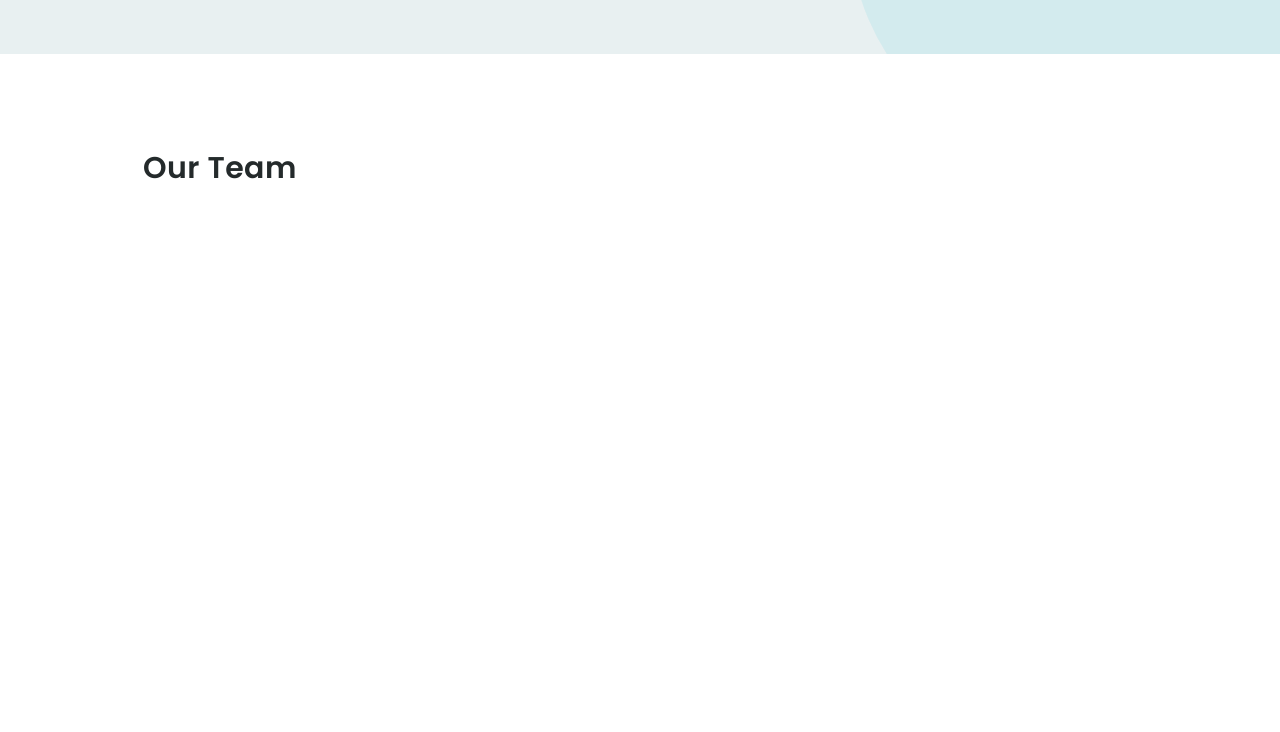
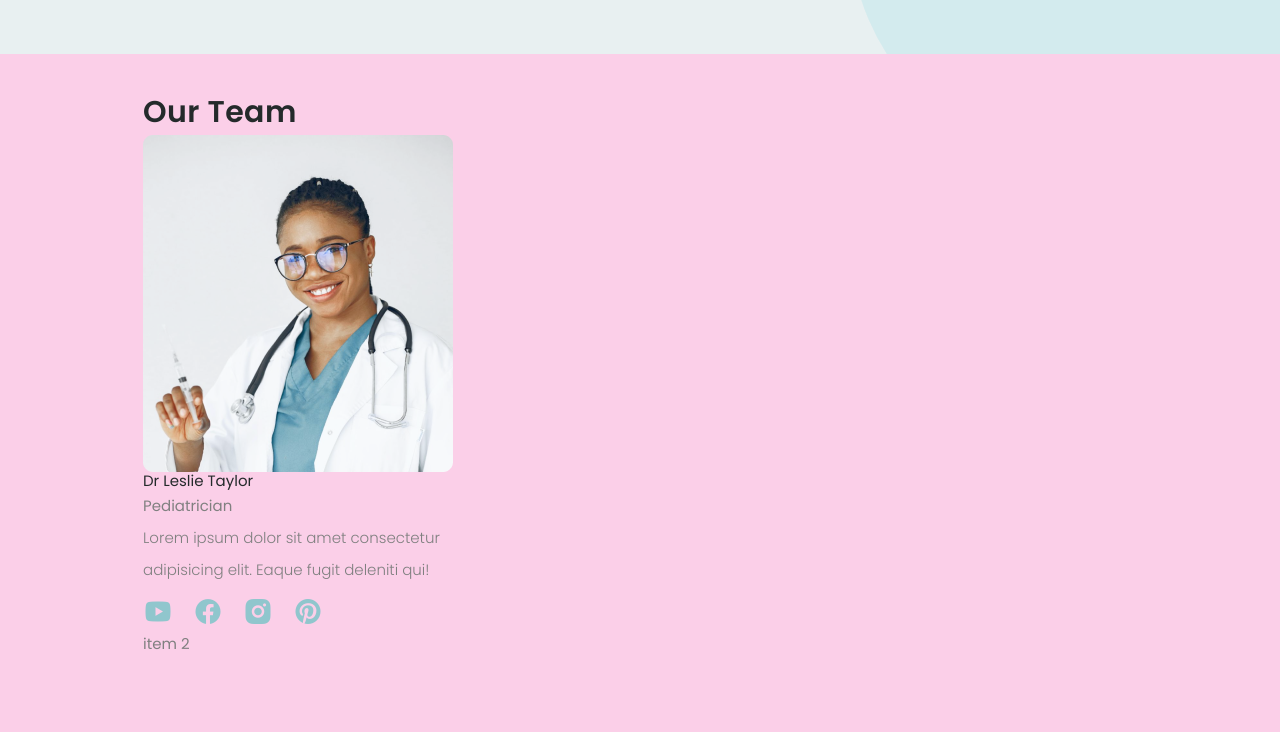
Before and after one commit to Khaffycodes/health-landing-page, a website: page src/index.html in a window 1280 px wide. Shown: the part 2348-3080 px from the top of the page. Drawn offline with nearby package versions, Linux system fonts and the light colour scheme.

Commit message:
building team section

```diff
--- a/src/index.html
+++ b/src/index.html
@@ -353,7 +353,7 @@
       </div>
     </section>
     <!-- appointment section -->
-    <section class="appointment__section">
+    <section class="appointment section">
       <div class="container mx-auto">
         <h2
           class="h2 appointment__title mb-5 xl:mb-[50px] text-center xl:text-left"
@@ -482,11 +482,68 @@
       </div>
     </section>
     <!-- team section -->
-    <section class="team pt-5 xl:pt-12">
+    <section class="team section pt-10 bg-pink-200">
       <div class="container mx-auto">
-        <h2 class="h2 team__title mb-[50px] text-center xl:text-left xl:mt-12">
-          Our Team
+        <h2 class="team__title h2 mb-[5px] text-center xl:text-left">
+          Our team
         </h2>
+        <!-- slider -->
+        <div class="team__slider swiper min-h-[400px]">
+          <!-- Additional required wrapper -->
+          <div class="swiper-wrapper">
+            <!-- Slide 1 -->
+            <div class="swiper-slide">
+              <div>
+                <!-- item1 -->
+                <div>
+                  <div>
+                    <!-- img -->
+                    <div class="flex-1">
+                      <img src="../dist/img/doctor-1.png" alt="" />
+                    </div>
+                    <!-- info -->
+                    <div class="">
+                      <h4>Dr Leslie Taylor</h4>
+                      <div>Pediatrician</div>
+                      <p class="font-light mb-[10px] max-w-[320px]">
+                        Lorem ipsum dolor sit amet consectetur adipisicing elit.
+                        Eaque fugit deleniti qui!
+                      </p>
+                      <div
+                        class="flex items-center text-[30px] gap-x-5 text-accent-tertiary"
+                      >
+                        <a
+                          href="#"
+                          class="cursor-pointer hover:text-accent transition-all"
+                          ><i class="ri-youtube-fill"></i
+                        ></a>
+                        <a
+                          href="#"
+                          class="cursor-pointer hover:text-accent transition-all"
+                          ><i class="ri-facebook-circle-fill"></i
+                        ></a>
+                        <a
+                          href="#"
+                          class="cursor-pointer hover:text-accent transition-all"
+                          ><i class="ri-instagram-fill"></i
+                        ></a>
+                        <a
+                          href="#"
+                          class="cursor-pointer hover:text-accent transition-all"
+                          ><i class="ri-pinterest-fill"></i
+                        ></a>
+                      </div>
+                    </div>
+                  </div>
+                </div>
+                <!-- item2 -->
+                <div>item 2</div>
+              </div>
+            </div>
+          </div>
+          <!-- Swiper pagination -->
+          <div class="swiper-pagination"></div>
+        </div>
       </div>
     </section>
 
```
Also changed, not shown: dist/output.css.
